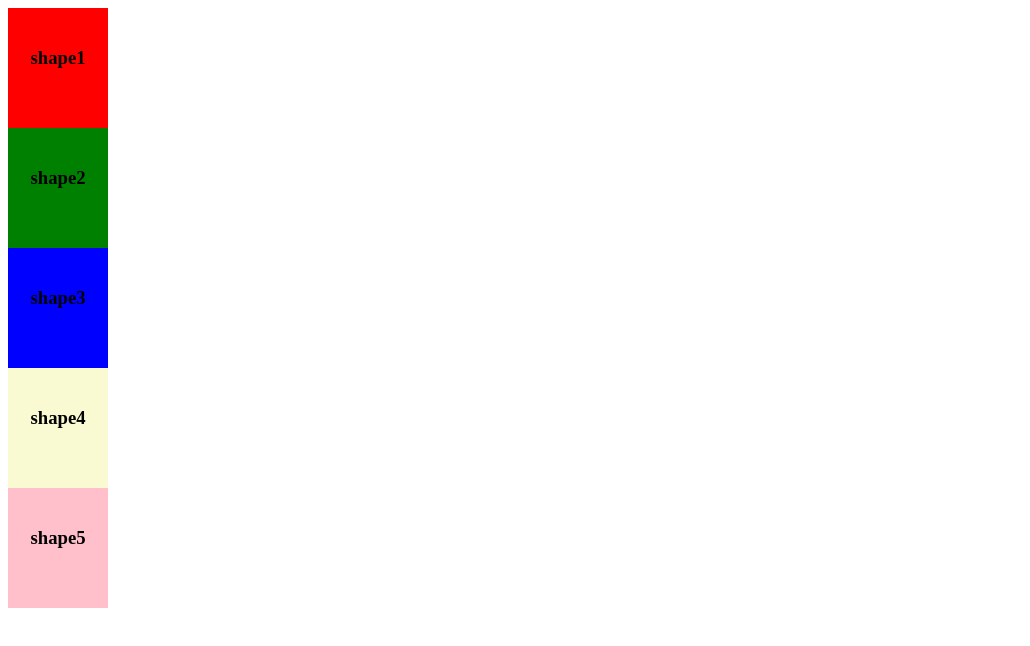
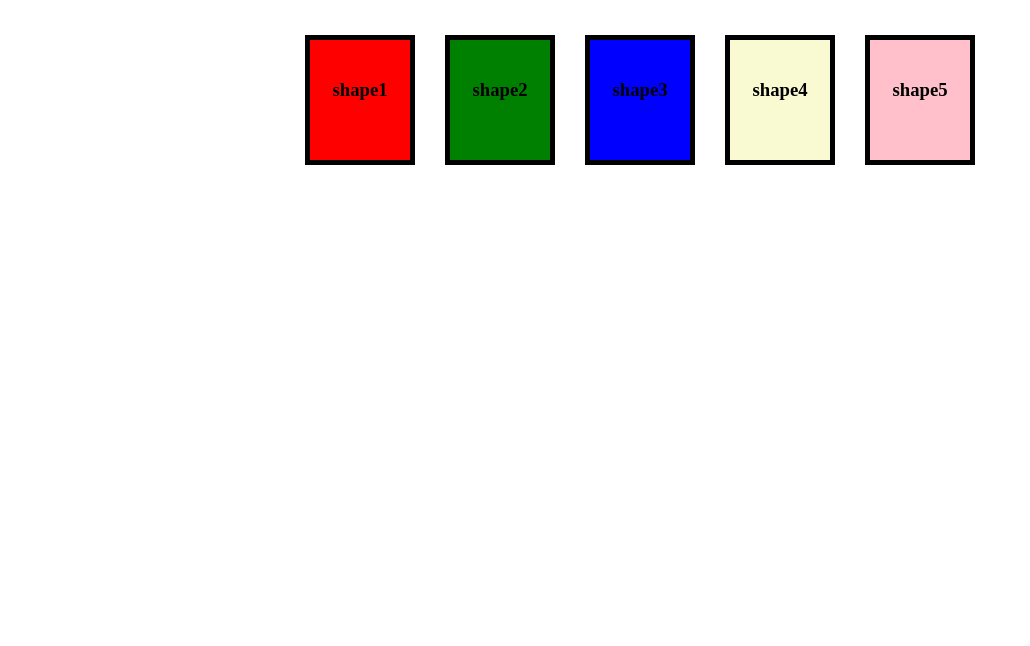
Before and after one commit to shalupandit2025/shalupandit2025, a plain HTML site: page square1.html in a window 1280 px wide. Shown: the whole page, without its empty margins (0-1030 px from the left). Drawn offline with Linux system fonts and the light colour scheme.

Commit message:
linedata2

```diff
--- a/square1.html
+++ b/square1.html
@@ -8,66 +8,73 @@
 
     <style>
         .squareline {
+            display: flex;
          justify-content: center;
           flex-direction: row;
+          margin: 20px;
         }
         .shape1 {
      width: 100px;
      height: 100px;
      background-color: red;
-     border-color: black;
+     border: 5px solid black;
      align-items: center;
      text-align: center;
      padding-top: 20px;
+     margin: 15px;
         }
 
         .shape2 {
        width: 100px;
        height: 100px;
        background-color: green;
-       border-color: black;
+       border: 5px solid black;
        align-items: center;
        text-align: center;
        padding-top: 20px;
+       margin: 15px;
         }
        .shape3 {
        width: 100px;
        height: 100px;
        background-color: blue;
-       border-color: black;
+       border: 5px solid black;
        align-items: center;
        text-align: center;
        padding-top: 20px;
+       margin: 15px;
         }
 
         .shape4 {
              width: 100px;
              height: 100px;
              background-color:  lightgoldenrodyellow;
-       border-color: black;
+             border: 5px solid black;
              align-items: center;
              text-align: center;
              padding-top: 20px;
+             margin: 15px;
         }
         .shape5 {
              width: 100px;
              height: 100px;
              background-color: pink;
-       border-color: black;
+             border: 5px solid black;
              align-items: center;
              text-align: center;
              padding-top: 20px;
+              margin: 15px;
         }
 
     </style>
 </head>
 <body>
-    <div class=" squareline"> </div>
+    <div class=" squareline">
           <div class="shape1"><h3>shape1</h3></div>
           <div class="shape2"><h3>shape2</h3></div>
           <div class="shape3"><h3>shape3</h3></div>
           <div class="shape4"> <h3>shape4</h3></div>
           <div class="shape5"><h3>shape5</h3></div>
-
+</div>
 </body>
 </html>
```
Lines whose indentation alone changed are shown as unchanged.
